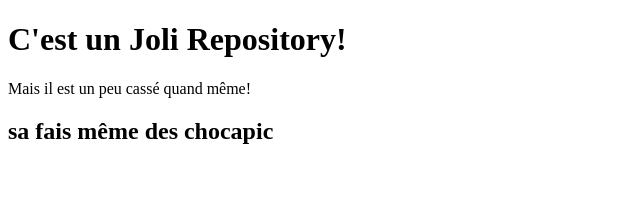
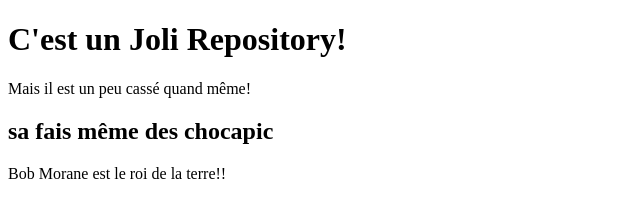
Before and after one commit to Gaelain/Le-Repository, a plain HTML site: page index.html in a window 1280 px wide. Shown: the whole page, without its empty margins (0-640 px from the left). Drawn offline with Linux system fonts and the light colour scheme.

Commit message:
et un troisième pour faire plaisir

```diff
--- a/index.html
+++ b/index.html
@@ -10,6 +10,7 @@
     <h1>C'est un Joli Repository!</h1>
     <p>Mais il est un peu cassé quand même!</p>
     <h2>sa fais même des chocapic</h2>
+    <p>Bob Morane est le roi de la terre!!</p>
 
 </body>
 </html>
```
